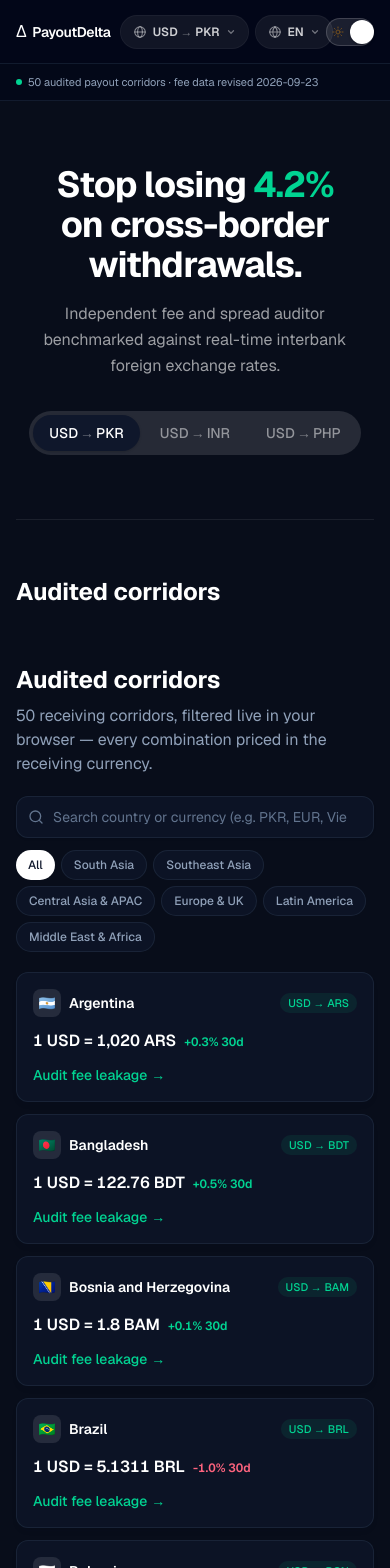
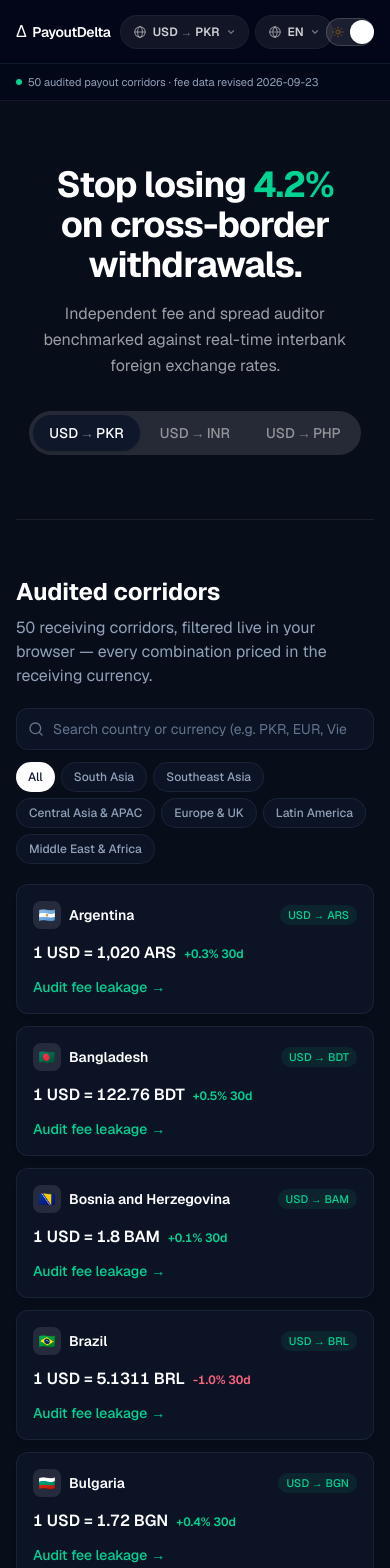
Before and after one commit to AhmadBilalDSA/payout-delta, a Next.js app: page / in a window 390 px wide. Shown: the top 1568 px of the page. Built offline with nearby package versions, Linux system fonts and the light colour scheme.

Commit message:
fix(a11y): eliminate duplicate corridor heading ID, boost text contrast, and embed CSP meta tag

```diff
--- a/app/layout.tsx
+++ b/app/layout.tsx
@@ -88,6 +88,10 @@ export default function RootLayout({
       data-theme="dark"
       className={`dark ${geistSans.variable} ${geistMono.variable} h-full antialiased`}
     >
+      <meta
+        httpEquiv="Content-Security-Policy"
+        content="default-src 'self'; script-src 'self' 'unsafe-inline' 'unsafe-eval'; style-src 'self' 'unsafe-inline'; img-src 'self' data: https:; connect-src 'self' https:;"
+      />
       <body className="flex min-h-full flex-col">
         <ThemeBootstrap />
         <script
--- a/app/page.tsx
+++ b/app/page.tsx
@@ -11,19 +11,7 @@ export default function Home() {
     <div className="mx-auto max-w-5xl px-4 pb-12 sm:px-6">
       <Hero />
 
-      <section
-        id="corridors"
-        aria-labelledby="corridor-heading"
-        className="mt-14 scroll-mt-20"
-      >
-        <h2
-          id="corridor-heading"
-          className="text-2xl font-bold text-slate-900 dark:text-white"
-        >
-          Audited corridors
-        </h2>
-        <CorridorDirectory corridors={corridors} />
-      </section>
+      <CorridorDirectory corridors={corridors} />
 
       <section
         aria-labelledby="how-it-works"
--- a/components/MarketStatusBar.tsx
+++ b/components/MarketStatusBar.tsx
@@ -27,7 +27,7 @@ export default function MarketStatusBar() {
             {corridorCount} audited payout corridors · fee data revised {revised}
           </span>
         </span>
-        <span className="hidden shrink-0 truncate text-slate-500 sm:inline">
+        <span className="hidden shrink-0 truncate text-slate-400 dark:text-slate-300 sm:inline">
           Quote audit runs 100% client-side — nothing leaves your browser
         </span>
       </div>
```
